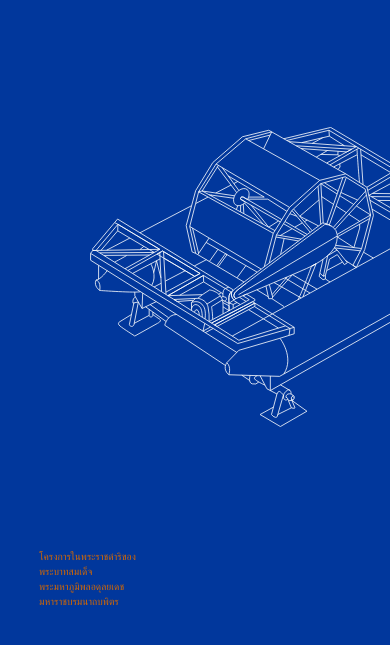
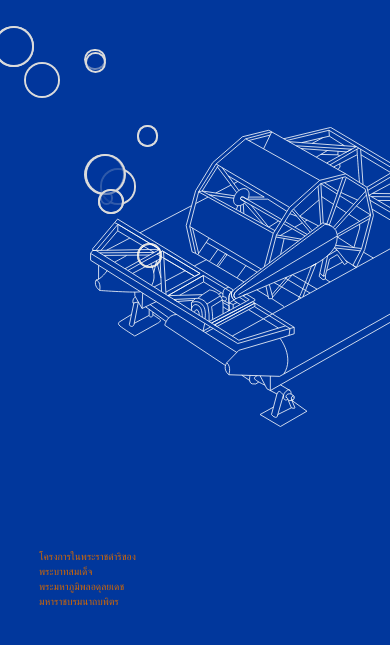
Before and after one commit to hnunkung/KhanghanChaipat, a plain HTML site: page index.html in a window 390 px wide. Shown: the top 645 px of the page. Drawn offline with nearby package versions, Linux system fonts and the light colour scheme; a web font is replaced by a local one.

Commit message:
เอ้ะๆๆๆ

```diff
--- a/index.html
+++ b/index.html
@@ -54,17 +54,23 @@
             </form>
         </div>
     </nav> -->
+    <!-- Bubbles -->
+    <div class="box6" id="bubbles_1">
+        <span class="bubble"></span>
 
+    </div>
 
     <!-- Content -->
     <div class="box1">
-        <!-- <img src="" class="clipKhan" width=""> -->
+        <!-- <img src="hamburger-01.svg" class="clipKhan" width=""> -->
     </div>
-    <div class="box2"></div>
+    <div class="box2">
+        <!-- <img src="hamburger-01.svg" class="clipKhan" width="20px"> -->
+    </div>
     <!-- <div class="box3"></div> -->
     <div class="box4"></div>
 
-    <div class="letter1 font-size-xs rellax" data-rellax-speed="8">กังหันน้ำ</div>
+    <div class="letter1 font-size-xs rellax" data-rellax-speed="9">กังหันน้ำ</div>
     <div class="letter2 font-size-xs rellax" data-rellax-speed="6"></div>
     <div class="letter3 font-size-xs rellax" data-rellax-speed="9">ชัยพัฒนา</div>
     <div class="letter4 font-size-xs rellax" data-rellax-speed="8">
@@ -110,3 +116,27 @@
 <script src="https://maxcdn.bootstrapcdn.com/bootstrap/4.0.0/js/bootstrap.min.js"
     integrity="sha384-JZR6Spejh4U02d8jOt6vLEHfe/JQGiRRSQQxSfFWpi1MquVdAyjUar5+76PVCmYl" crossorigin="anonymous">
 </script>
+
+<script>
+    let state = 1000;
+    setInterval(() => {
+        if (state < 5000) {
+            setTimeout(() => {
+                goBubbles();
+                state += 550;
+                console.log(state);
+            }, 500);
+        }
+    }, state);
+
+    function goBubbles() {
+        let i = 0;
+        var spans = document.createElement("SPAN");
+        var rand = Math.floor((Math.random() * 6));
+        console.log(rand);
+        spans.classList.add('bubble')
+        document.querySelectorAll('.bubble')[i].style.bottom = rand + `em`;
+        document.getElementById('bubbles_1').appendChild(spans);
+        i++;
+    }
+</script>
--- a/style.css
+++ b/style.css
@@ -17,10 +17,12 @@ body {
     font-family: 'Chonburi';
     max-width: 100%;
     overflow-x: hidden;
+    /* -webkit-overflow-scrolling: hidden;
+    -webkit-font-feature-settings: initial; */
 }
 
 p {
-    font-family: kanit;
+    font-family: 'Kanit', sans-serif;
 }
 
 img {
@@ -169,13 +171,14 @@ img {
 }
 
 .box6 {
-    /* background: rgb(10, 10, 56); */
-    height: 400px;
-    width: 400px;
+    /* backgound: rgb(10, 10, 56); */
+    height: 20%;
+    width: 5em;
     position: absolute;
-    top: 190%;
-    left: 30%;
-    transform: rotate(30deg);
+    top: 18%;
+    right: 30%;
+    transform: scaleX(-1);
+    /* transform: rotate(30deg); */
 }
 
 /*Manual Responsive Checkbox*/
@@ -236,7 +239,7 @@ img {
         position: absolute;
         top: 78%;
         left: 7%;
-        font-size: 50px;
+        font-size: 100px;
         letter-spacing: 5px;
 
     }
@@ -252,7 +255,7 @@ img {
         position: absolute;
         top: 85%;
         left: 7%;
-        font-size: 50px;
+        font-size: 100px;
         letter-spacing: 5px;
     }
 
@@ -260,8 +263,102 @@ img {
         position: absolute;
         top: 65%;
         left: 7%;
-        font-size: 10px;
+        font-size: 20px;
         color: rgb(214, 104, 1);
+    }
+}
+
+
+/* bubble */
+
+.bubble,
+.bubble::before,
+.bubble::after {
+    content: '';
+    position: absolute;
+    width: .5em;
+    height: .5em;
+    background-color: #01379c88;
+    right: -0.1em;
+    bottom: 0em;
+    border-radius: 50%;
+    stroke: black;
+    box-shadow: 0 0 0 2px
+}
+
+.bubble {
+    animation:
+        drift 2s infinite,
+        bubble-1 2s infinite;
+    animation:
+        drift 2s infinite,
+        bubble-3 2s infinite;
+    animation:
+        drift 0.5s infinite,
+        bubble-4 2s infinite;
+}
+
+.bubble::before {
+    animation:
+        drift 3s infinite,
+        bubble-2 3s infinite;
+    animation:
+        drift 2s infinite,
+        bubble-1 1s infinite;
+}
+
+.bubble::after {
+    animation:
+        drift 5s infinite,
+        bubble-3 4s infinite;
+}
+
+@keyframes drift {
+
+    0%,
+    100% {
+        filter: opacity(1);
+    }
+
+    15% {
+        filter: opacity(1);
+    }
+}
+
+@keyframes bubble-1 {
+    to {
+        width: 1em;
+        height: 1em;
+        right: -6em;
+        bottom: 3em;
+    }
+}
+
+@keyframes bubble-2 {
+    to {
+        width: 2.5em;
+        height: 2.5em;
+        right: 6em;
+        bottom: 5em;
+    }
+}
+
+@keyframes bubble-3 {
+    to {
+        width: 1em;
+        height: 1em;
+        right: -11em;
+        bottom: 1em;
+    }
+
+}
+
+@keyframes bubble-4 {
+    to {
+        width: 2em;
+        height: 2em;
+        right: -10em;
+        bottom: 7em;
     }
 }
 
@@ -306,6 +403,108 @@ img {
         font-size: 10px;
         color: rgb(214, 104, 1);
     }
+
+    /* bubble */
+
+    .bubble,
+    .bubble::before,
+    .bubble::after {
+        content: '';
+        position: absolute;
+        width: .5em;
+        height: .5em;
+        background-color: #01379c88;
+        right: 0em;
+        bottom: 0em;
+        border-radius: 50%;
+        stroke: black;
+        box-shadow: 0 0 0 2px
+    }
+
+    .bubble {
+        animation:
+            drift 2s infinite,
+            bubble-1 2s infinite;
+        animation:
+            drift 2s infinite,
+            bubble-3 2s infinite;
+        animation:
+            drift 0.5s infinite,
+            bubble-4 2s infinite;
+    }
+
+    .bubble::before {
+        animation:
+            drift 3s infinite,
+            bubble-2 3s infinite;
+        animation:
+            drift 2s infinite,
+            bubble-1 1s infinite;
+    }
+
+    .bubble::after {
+        animation:
+            drift 5s infinite,
+            bubble-3 4s infinite;
+        animation:
+            drift 2s infinite,
+            bubble-1 2s infinite;
+        animation:
+            drift 3s infinite,
+            bubble-2 0.25s infinite;
+        animation:
+            drift 0.5s infinite,
+            bubble-4 2s infinite;
+    }
+
+    @keyframes drift {
+
+        0%,
+        100% {
+            filter: opacity(1);
+        }
+
+        15% {
+            filter: opacity(1);
+        }
+    }
+
+    @keyframes bubble-1 {
+        to {
+            width: 1em;
+            height: 1em;
+            right: -em;
+            bottom: 8em;
+        }
+    }
+
+    @keyframes bubble-2 {
+        to {
+            width: 2.5em;
+            height: 2.5em;
+            right: -6em;
+            bottom: 5em;
+        }
+    }
+
+    @keyframes bubble-3 {
+        to {
+            width: 1em;
+            height: 1em;
+            right: -4em;
+            bottom: 1em;
+        }
+
+    }
+
+    @keyframes bubble-4 {
+        to {
+            width: 2em;
+            height: 2em;
+            right: -5em;
+            bottom: 7em;
+        }
+    }
 }
 
 @media only screen and (max-width: 375px) {
@@ -325,6 +524,10 @@ img {
         top: 10%;
         right: 0%;
         left: auto;
+    }
+
+    .box4 {
+        display: none;
     }
 
 
```
Also changed, not shown: Hamburger.svg (added), hamburger-01.svg (added).
